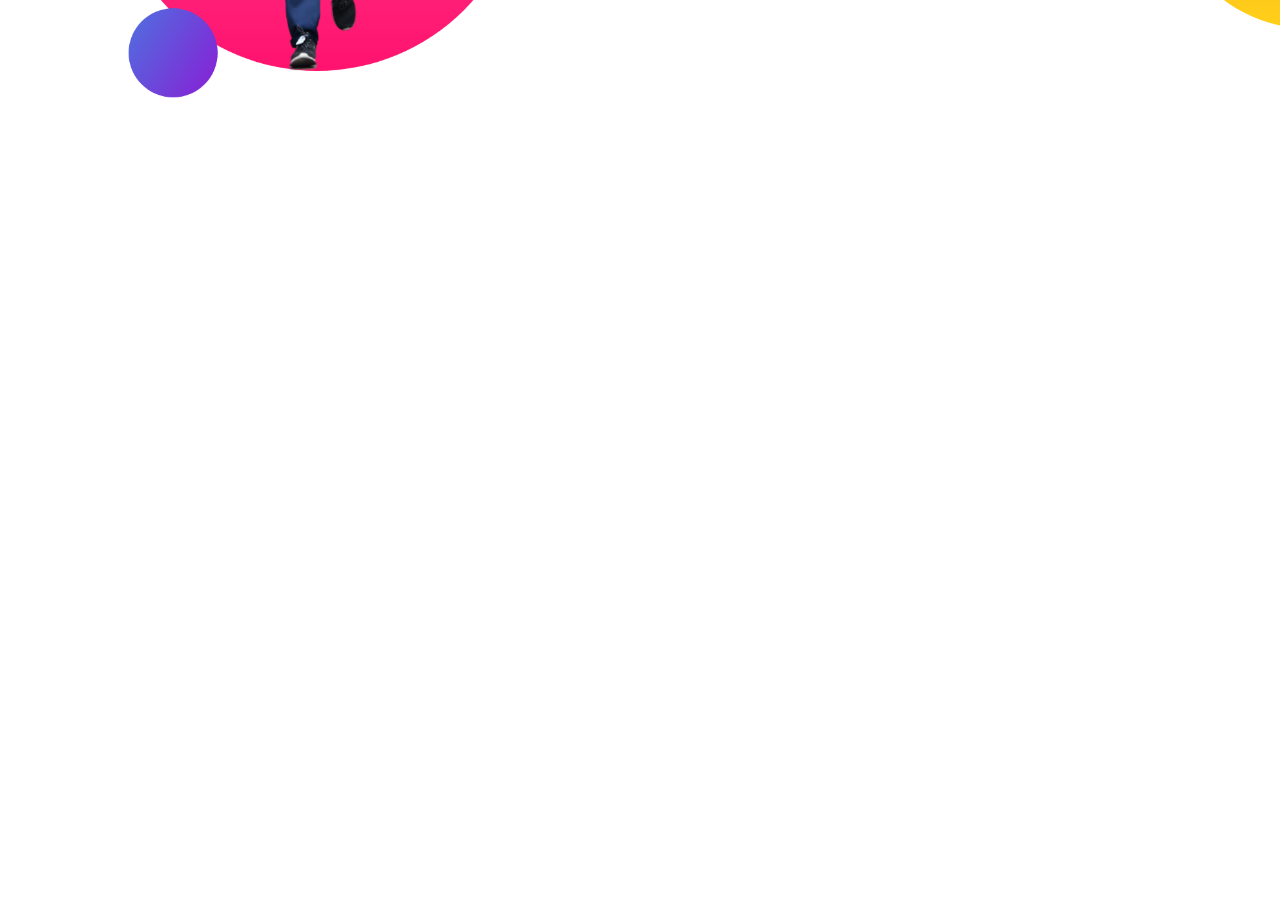
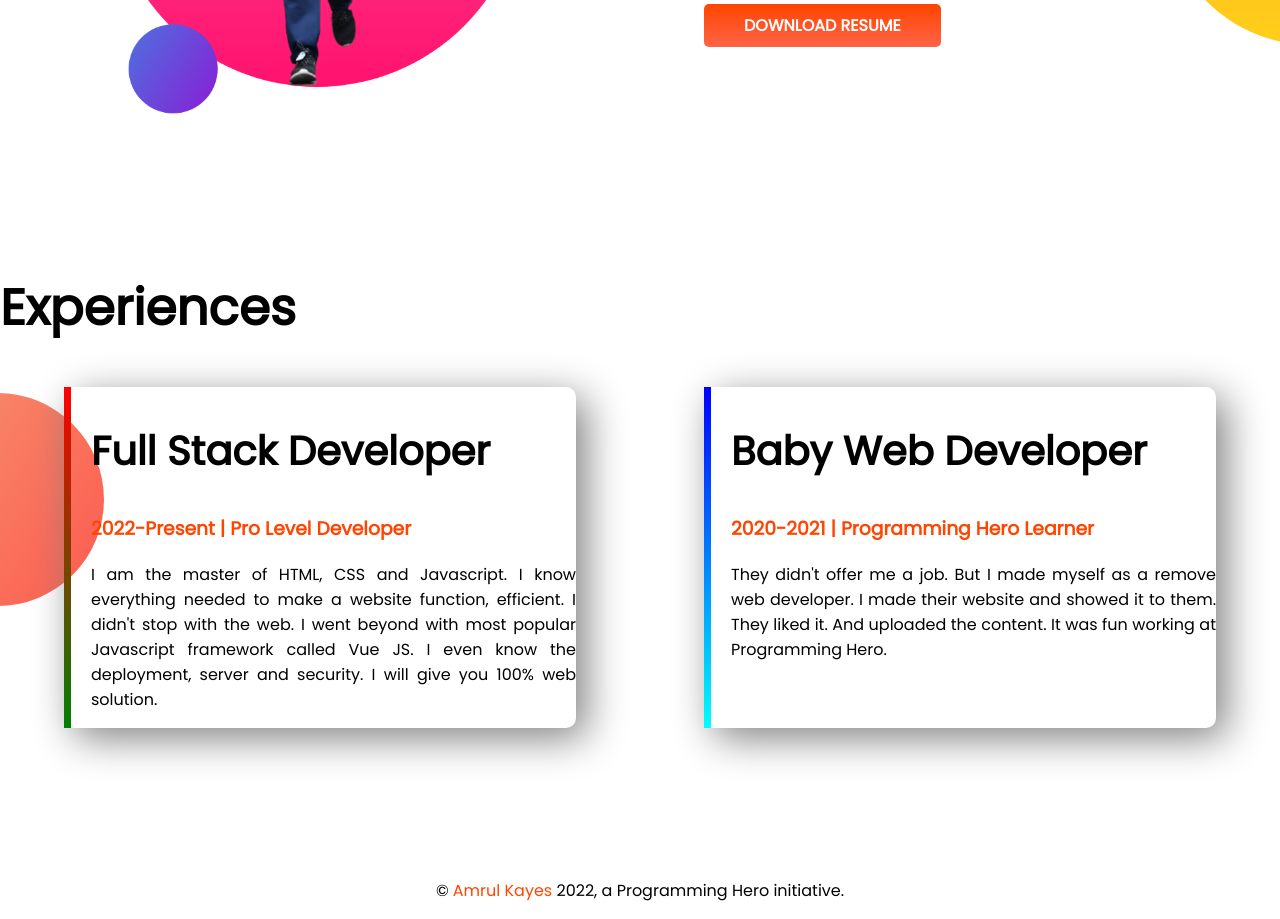
Before and after one commit to iamamrulkayes/developer-portfolio, a plain HTML site: page index.html in a window 1280 px wide. Shown: the part 983-1902 px from the top of the page. Before the commit the page ends 1238 px from the top, so only its background shows below. Drawn offline with Linux system fonts and the light colour scheme.

Commit message:
footer and experiences added

```diff
--- a/index.html
+++ b/index.html
@@ -14,7 +14,7 @@
 
 <body>
 
-    <section class="top-banner">
+    <section class="top-banner flexible-container">
         <div class="half-width">
             <h1>Welcome To</h1>
             <h1><span class="orange-color">Amrul Kayes</span> Portfolio!</h1>
@@ -24,7 +24,8 @@
                 from small business sites to rich interactive web apps. If you're a business seeking a web presence or
                 an
                 employer looking to hire, you can get in touch with me <a target="_blank"
-                    href="https://www.facebook.com/iamamrulkayes">here</a>. -on time and on budget.</p>
+                    href="https://www.facebook.com/iamamrulkayes">here</a>.</p>
+            <p>-on time and on budget.</p>
             <a class="link-button" target="_blank" href="https://www.linkedin.com/in/iamamrulkayes/">HIRE ME</a>
 
         </div>
@@ -32,9 +33,9 @@
             <img src="images/kayes-outing-bg.png" alt="">
         </div>
     </section>
-    <section class="Dream-big">
+    <section class="Dream-big flexible-container">
         <div class="half-width">
-            <img src="IMAGES/Marathon-with-bg.png" alt="">
+            <img src="images/Marathon-with-bg.png" alt="">
         </div>
         <div class="half-width">
             <h1>Dream Big</h1>
@@ -44,6 +45,32 @@
             <a class="link-button" target="_blank" href="">DOWNLOAD RESUME</a>
         </div>
     </section>
+    <section class="experience-area">
+        <h1>Experiences</h1>
+        <div class="flexible-container">
+            <div id="full-stack" class="experience-item">
+                <h2>Full Stack Developer</h2>
+                <h3 class="orange-color">2022-Present | Pro Level Developer</h3>
+                <p>I am the master of HTML, CSS and Javascript. I know everything needed to make a website function,
+                    efficient. I didn't stop with the web. I went beyond with most popular Javascript framework called
+                    Vue
+                    JS. I even know the deployment, server and security. I will give you 100% web solution.</p>
+            </div>
+            <div id="Baby" class="experience-item">
+                <h2>Baby Web Developer</h2>
+                <h3 class="orange-color">2020-2021 | Programming Hero Learner</h3>
+                <p>They didn't offer me a job. But I made myself as a remove web developer. I made their website and
+                    showed
+                    it to them. They liked it. And uploaded the content. It was fun working at Programming Hero.</p>
+
+            </div>
+        </div>
+    </section>
+    <footer>
+        <p>© <a class="orange-color" target="_blank" href="https://www.linkedin.com/in/iamamrulkayes/">Amrul Kayes</a>
+            2022, a Programming Hero initiative.</p>
+
+    </footer>
 
 </body>
 
--- a/style.css
+++ b/style.css
@@ -4,17 +4,22 @@ body{
 }
 .orange-color{
     color: orangered;
+    text-decoration: none;
 }
 h1{
     font-size: 50px;
 }
-section{
+h2{
+    font-size: 40px;
+}
+.flexible-container{
     display: flex;
     margin-bottom: 150px;
 }
 .half-width{
     width: 50%;
     padding-left: 5%;
+
 }
 .half-width img{
     width: 80%;
@@ -37,3 +42,37 @@ section{
     background-position: right;
 
 }
+p{
+    text-align: justify;
+}
+.experience-item{
+    width: 40%;
+    margin-left: 5%;
+    margin-right: 5%;
+    padding-left: 20px;
+    border-radius: 10px;
+    box-shadow: 10px 10px 40px gray;
+    border-left: 10px solid;
+
+}
+.experience-area{
+    background-image: url(images/exp-bg.png);
+    background-repeat: no-repeat;
+    background-position: left;
+
+}
+#Baby{
+    border-left: 7px solid;
+    border-image: linear-gradient(blue, cyan);
+    border-image-slice: 1;
+
+}
+#full-stack{
+    border-left: 7px solid;
+    border-image: linear-gradient(red, green);
+    border-image-slice: 1;
+
+}
+footer p{
+    text-align: center;
+}
```
Also changed, not shown: 4 other files.
